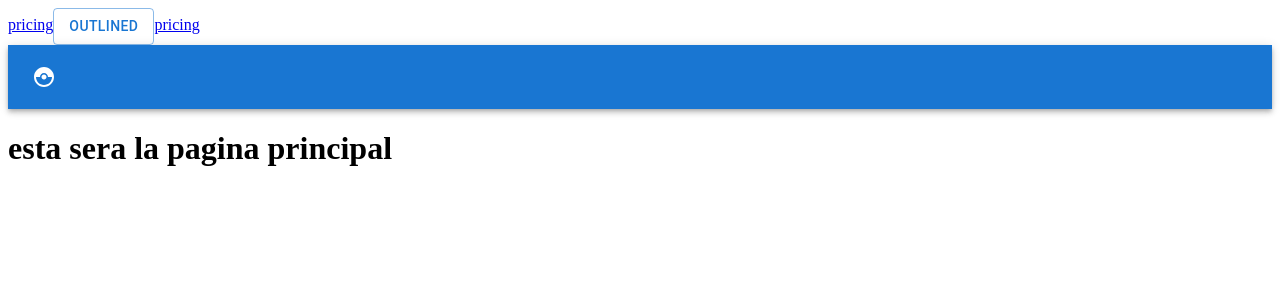
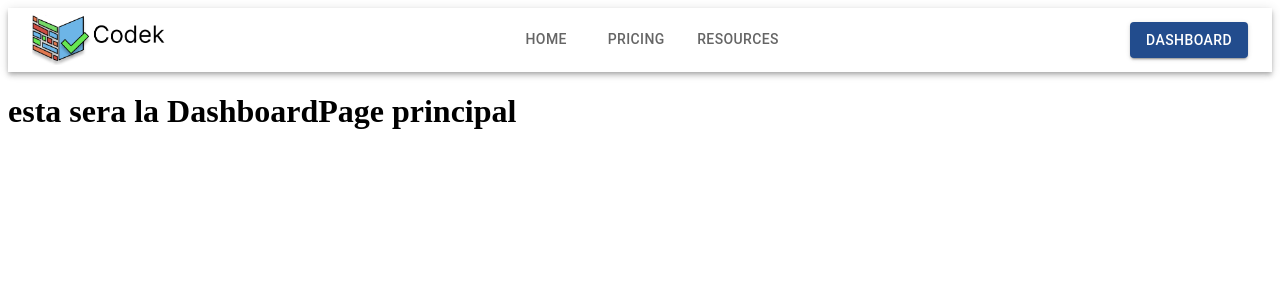
Before and after one commit to EvalucodeStartUp/evaluacodeViews, a React (Create React App) app in the folder evaluacode/: page /dashboard in a window 1280 px wide. Shown: the top 300 px of the page. Built offline with nearby package versions, Linux system fonts and the light colour scheme.

Commit message:
navbar ready

```diff
--- /dev/null
+++ b/evaluacode/src/Pages/DashboardPage.jsx
@@ -0,0 +1,12 @@
+import React from "react";
+import Button from '@mui/material/Button';
+
+function DashboardPage(){
+    return(
+        <div className="dashboardPage">
+            <h1>esta sera la DashboardPage principal</h1>
+
+        </div>
+    );
+}
+export default DashboardPage;
--- /dev/null
+++ b/evaluacode/src/Pages/PricingPage.jsx
@@ -0,0 +1,12 @@
+import React from "react";
+import Button from '@mui/material/Button';
+
+function PricingPage(){
+    return(
+        <div className="pricingPage">
+            <h1>esta sera la PricingPage principal</h1>
+
+        </div>
+    );
+}
+export default PricingPage;
--- /dev/null
+++ b/evaluacode/src/Pages/ResourcesPage.jsx
@@ -0,0 +1,12 @@
+import React from "react";
+import Button from '@mui/material/Button';
+
+function ResourcesPage(){
+    return(
+        <div className="resourcesPage">
+            <h1>esta sera la ResourcesPage principal</h1>
+
+        </div>
+    );
+}
+export default ResourcesPage;
--- /dev/null
+++ b/evaluacode/src/components/Drawer.js
@@ -0,0 +1,59 @@
+import React, { useState } from "react";
+import {
+    Drawer, Icon,
+    IconButton,
+    List, ListItem,
+    ListItemButton,
+    ListItemIcon,
+    ListItemText,
+} from "@mui/material";
+import MenuIcon from "@mui/icons-material/Menu";
+import {Link} from "react-router-dom";
+import HomeIcon from '@mui/icons-material/Home';
+import PointOfSaleIcon from '@mui/icons-material/PointOfSale';
+import SchoolIcon from '@mui/icons-material/School';
+const pages = ["Home", "pricing", "resources"];
+const DrawerComp = () => {
+    const [openDrawer, setOpenDrawer] = useState(false);
+
+    return (
+        <React.Fragment>
+            <Drawer
+                anchor="left"
+                open={openDrawer}
+                onClose={() => setOpenDrawer(false)}
+            >
+                <List>
+
+                        <ListItem component={Link} to="/">
+                            <ListItemIcon>
+                                <HomeIcon/>
+                            </ListItemIcon>
+                                <ListItemText>Home</ListItemText>
+                        </ListItem>
+                    <ListItem component={Link} to="/pricing">
+                        <ListItemIcon>
+                            <PointOfSaleIcon/>
+                        </ListItemIcon>
+                        <ListItemText>Pricing</ListItemText>
+                    </ListItem>
+                    <ListItem component={Link} to="/resources">
+                        <ListItemIcon>
+                            <SchoolIcon/>
+                        </ListItemIcon>
+                        <ListItemText>Resources</ListItemText>
+                    </ListItem>
+
+                </List>
+            </Drawer>
+            <IconButton
+                sx={{ color: "black", marginLeft: "auto" }}
+                onClick={() => setOpenDrawer(!openDrawer)}
+            >
+                <MenuIcon color="black" />
+            </IconButton>
+        </React.Fragment>
+    );
+};
+
+export default DrawerComp;
--- a/evaluacode/src/components/Navigation.js
+++ b/evaluacode/src/components/Navigation.js
@@ -1,36 +1,64 @@
-import React from "react";
-import {Link, NavLink} from "react-router-dom";
-import Button from '@mui/material/Button';
-import logo from "../Assets/logo.PNG";
-import {AppBar, IconButton, Toolbar} from "@mui/material";
-import {CatchingPokemon} from "@mui/icons-material";
+import React, { useState } from "react";
+import {AppBar, Button, Tab, Tabs, Toolbar, Typography, useMediaQuery, useTheme} from "@mui/material";
+import DrawerComp from "./Drawer";
+import logo from '../Assets/logo.PNG'; // Tell webpack this JS file uses this image
 
-function Navigation() {
+import {Link} from "react-router-dom";
+const Navigation = () => {
+    const [value, setValue] = useState();
+    const theme = useTheme();
+    console.log(theme);
+    const isMatch = useMediaQuery(theme.breakpoints.down("md"));
+    console.log(isMatch);
+
     return (
-       <div className="navigation">
-           <Link to="/pricing">
-               pricing
-           </Link>
-           <Button variant="outlined">Outlined</Button>
-           <Link to="/pricinga">
-               pricing
-           </Link>
-           <AppBar position="static">
-               <Toolbar>
-                   <IconButton size="large" edge="start" color="inherit" aria-label='logo'>
-                       <CatchingPokemon/>
-                       </IconButton>
-               </Toolbar>
+        <React.Fragment>
+            <AppBar position='static' sx={{ background: "#FFFFFF" }}>
+                <Toolbar>
+                    <img src={logo} alt="Logo" height={'50px'}/>
 
-           </AppBar>
+                    {isMatch ? (
+                        <>
+                            <DrawerComp />
+                        </>
+                    ) : (
+                        <>
+
+                            <Tabs
+                                sx={{ color: '#000000' , marginLeft:'auto'}}
+
+                                textColor="inherit"
+                                value={value}
+                                onChange={(e, value) => setValue(value)}
+                                justifyContent="flex-end"
+
+                            >
+                                <Tab label="Home" index={0} component={Link} to={"/"} />
+                                <Tab label="Pricing" index={1} component={Link} to={"/pricing"} />
+                                <Tab label="Resources" index={1} component={Link} to={"/resources"} />
+
+                            </Tabs>
+                            <Button component={Link} to="/dashboard" sx={{ marginLeft: "auto", color: '#FFFFFF', background:'#224C8D' }} variant="contained">
+                                Dashboard
+                            </Button>
+
+                        </>
+                    )}
+                </Toolbar>
+            </AppBar>
+        </React.Fragment>
+    );
+};
+{/*         </Link></Button>
+                       <Button color='inherit'><Link to="/dashboard">
+                           dashboard
+                       </Link></Button>
 
 
 
-       </div>
-    );
-
-}
-{/*     <span className="sr-only">(actual)</span>
-*/}
+                       <Typography sx={{ fontSize: "1.5rem", flexGrow:1, paddingLeft: "5%", color: '#000000'}}>
+                        Evalucode
+                    </Typography>
+         */}
 
 export default Navigation;
--- a/evaluacode/src/index.js
+++ b/evaluacode/src/index.js
@@ -6,16 +6,18 @@ import reportWebVitals from './reportWebVitals';
 import MainPage from "./Pages/MainPage";
 import {BrowserRouter as Router, Routes, Route} from "react-router-dom";
 import Navigation from "./components/Navigation";
-import Home from "./Pages/Home";
+import PricingPage from "./Pages/PricingPage";
+import ResourcesPage from "./Pages/ResourcesPage";
+import DashboardPage from "./Pages/DashboardPage";
 
 ReactDOM.render(
     <Router>
         <Navigation/>
         <Routes>
             <Route path ="/" element={<MainPage/> }/>
-            <Route path ="/pricing" element={<MainPage/> }/>
-            <Route path ="/resources" element={<MainPage/> }/>
-            <Route path ="/dashboard" element={<MainPage/> }/>
+            <Route path ="/pricing" element={<PricingPage/> }/>
+            <Route path ="/resources" element={<ResourcesPage/> }/>
+            <Route path ="/dashboard" element={<DashboardPage/> }/>
 
         </Routes>
     </Router>,
```
Also changed, not shown: 1 other file (tests, documents, lock files or other folders).
